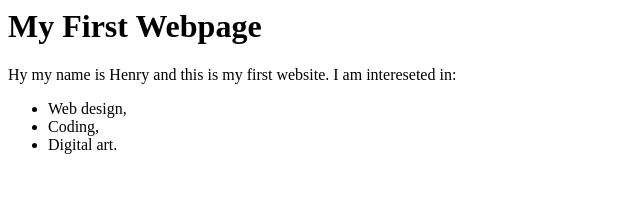
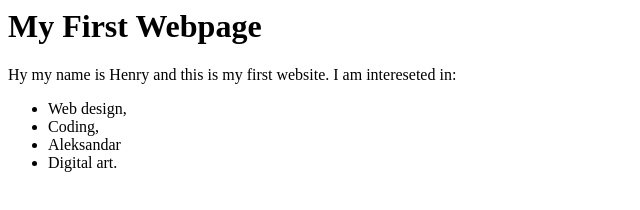
Before and after one commit to milic4321/Test, a plain HTML site: page index.html in a window 1280 px wide. Shown: the full height of the page, 0-640 px from the left. Drawn offline with Linux system fonts and the light colour scheme.

Commit message:
Promena2

```diff
--- a/index.html
+++ b/index.html
@@ -9,6 +9,8 @@
 
 <li>Coding,</li>
 
+<li>Aleksandar</li>
+
 <li>Digital art.</li>
 </ul>
 </html>
```
